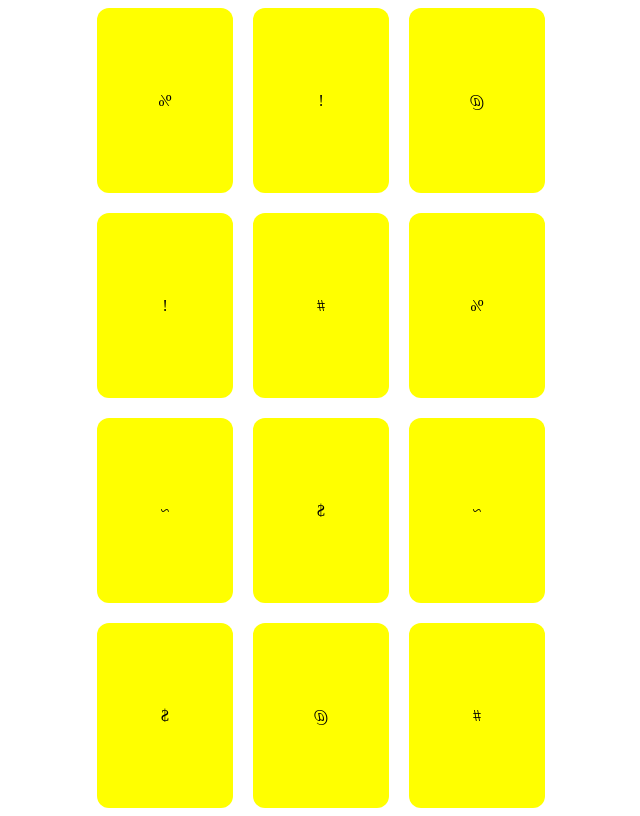
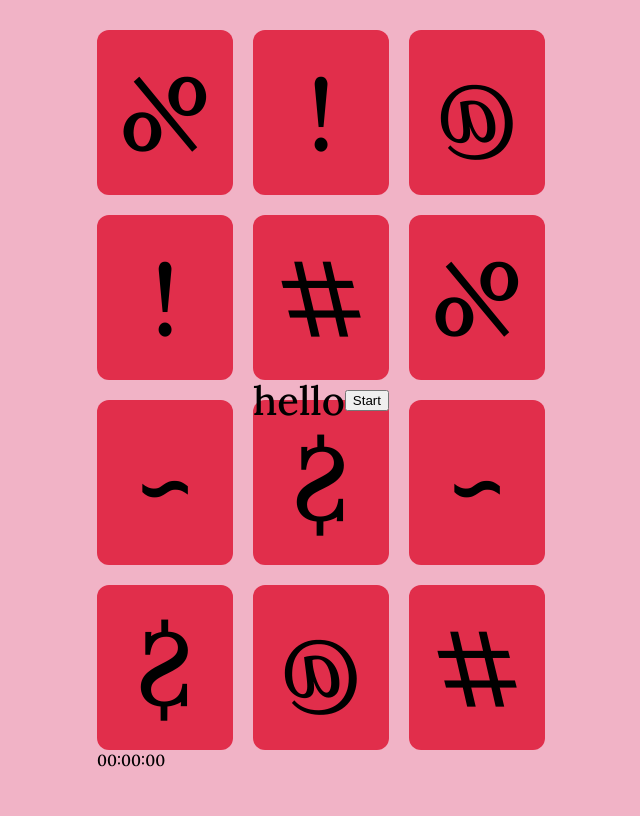
Before and after one commit to tevab/memory-game, a React (Create React App) app: page / in a window 1280 px wide. Shown: the whole page, without its empty margins (319-959 px from the left). Built offline with nearby package versions, Linux system fonts and the light colour scheme.

Commit message:
Structure, design, and timer

```diff
--- a/package.json
+++ b/package.json
@@ -9,6 +9,7 @@
     "react": "^18.2.0",
     "react-dom": "^18.2.0",
     "react-scripts": "5.0.1",
+    "react-timer-hook": "^3.0.5",
     "styled-components": "^5.3.6",
     "web-vitals": "^2.1.4"
   },
--- a/public/index.html
+++ b/public/index.html
@@ -10,6 +10,9 @@
       content="Web site created using create-react-app"
     />
     <link rel="apple-touch-icon" href="%PUBLIC_URL%/logo192.png" />
+    <link rel="preconnect" href="https://fonts.googleapis.com">
+    <link rel="preconnect" href="https://fonts.gstatic.com" crossorigin>
+    <link href="https://fonts.googleapis.com/css2?family=Lora:ital,wght@0,500;1,400&display=swap" rel="stylesheet">
     <!--
       manifest.json provides metadata used when your web app is installed on a
       user's mobile device or desktop. See https://developers.google.com/web/fundamentals/web-app-manifest/
--- a/src/App.js
+++ b/src/App.js
@@ -1,14 +1,24 @@
 import { useEffect, useState } from "react";
-import Wrapper from "./Wrapper/Wrapper";
+import GlobalStyle from './Theme/globalStyle';
+import Wrapper from "./Components/Wrapper/Wrapper";
+import Message from "./Components/Message/Message";
+import Timer from "./Components/Timer/Timer";
 
 function App() {
 
+  const [showMessage, setShowMessage] = useState(false);
+  const [start, setStart] = useState(false);
+  const [end, setEnd] = useState(false);
   const [cardOne, setCardOne] = useState('');
   const [cardTwo, setCardTwo] = useState('');
   const [message, setMessage] = useState('');
   const [clearedCards, setClearedCards] = useState([]);
 
-  useEffect (() => {
+  useEffect(() => {
+    setShowMessage(true);
+  }, []);
+
+  useEffect(() => {
     if (cardTwo !== '' && cardOne === cardTwo) {
       setMessage('yay');
     } else if (cardTwo !== '' && cardOne !== cardTwo) {
@@ -19,6 +29,8 @@ function App() {
   useEffect(() => {
     if (clearedCards.length >= 6) {
       setMessage('good job!');
+      setStart(false);
+      setEnd(true);
     } else {
       return;
     }
@@ -26,7 +38,18 @@ function App() {
 
   return (
     <>
-      {message}
+      <GlobalStyle />
+      {(message || showMessage) && (
+        <Message
+          showMessage={showMessage}
+          setShowMessage={setShowMessage}
+          setStart={setStart}
+          setEnd={setEnd}
+          message={message}
+          start={start}
+          end={end}
+        />
+      )}
       <Wrapper
         cardOne={cardOne}
         setCardOne={setCardOne}
@@ -37,6 +60,10 @@ function App() {
         message={message}
         setMessage={setMessage}
       />
+      <Timer
+        start={start}
+        end={end}
+      />
     </>
   );
 }
--- a/src/Card/Card.jsx
+++ b/src/Components/Card/Card.jsx
@@ -4,7 +4,7 @@ import { useState, useRef } from "react";
 import { useEffect } from "react";
 
 const StyledCard = styled.div`
-    background-color: ${props => props.isActive ? 'red' : 'yellow'};
+    background-color: ${props => props.isActive ? '#ffd4eb' : '#e12e4b'};
     border-radius: 12px;
     display: flex;
     align-items: center;
@@ -13,7 +13,9 @@ const StyledCard = styled.div`
     transition: all 200ms ease-in-out;
     width: 100%;
     transform: ${props => props.isActive ? 'rotateY(0deg)' : 'rotateY(180deg)'};
-    // color: ${props => props.isActive ? 'black' : 'transparent'};
+    // color: ${props => props.isActive ? '#e12e4b' : 'transparent'};
+    font-size: 8vw;
+    cursor: pointer;
 `;
 
 function Card(props) {
--- /dev/null
+++ b/src/Components/Message/Message.jsx
@@ -0,0 +1,63 @@
+import React from "react";
+import { useState } from "react";
+import { useEffect } from "react";
+import styled from "styled-components";
+
+const MessageContainer = styled.div`
+    position: absolute;
+    top: 0;
+    bottom: 0;
+    left: 0;
+    right: 0;
+    z-index: 1;
+    display: flex;
+    justify-content: center;
+    align-content: center;
+    align-items: center;
+    font-size: 40px;
+    transition: all 400ms ease-in-out;
+    opacity: ${props => props.visible ? 1 : 0};
+`;
+
+function Message(props) {
+
+    const [visible, setVisible] = useState(false);
+
+    useEffect(() => {
+        setTimeout(() => {
+            setVisible(true);
+        }, 200);
+    }, []);
+
+    const handleClick = () => {
+        setVisible(false);
+        if (props.showMessage) {
+            setTimeout(() => {
+                props.setShowMessage(false);
+                props.setStart(true);
+                props.setEnd(false);
+            }, 400);
+        } else {
+            setTimeout(() => {
+                props.setShowMessage(false);
+            }, 400);
+        };
+    };
+
+    return (
+        <MessageContainer
+            showMessage={props.showMessage}
+            visible={visible}
+        >
+            {props.message ? props.message : 'hello'}
+            <button
+                onClick={handleClick}
+            >
+               {props.showMessage ? 'Start' : !props.showMessage && props.start ? 'Continue' : 'Restart'}
+            </button>
+        </MessageContainer>
+
+    )
+}
+
+export default Message;
--- /dev/null
+++ b/src/Components/Timer/Timer.jsx
@@ -0,0 +1,43 @@
+import React from "react";
+import { useStopwatch } from "react-timer-hook";
+import { useEffect } from "react";
+
+function Timer(props) {
+
+    const {
+        seconds,
+        minutes,
+        hours,
+        days,
+        isRunning,
+        start,
+        pause,
+        reset,
+      } = useStopwatch({ autoStart: false });
+
+        const hourTime = hours < 10 ? `0${hours}` : `${hours}`;
+        const minuteTime = minutes < 10 ? `0${minutes}` : `${minutes}`;
+        const secondTime = seconds < 10 ? `0${seconds}` : `${seconds}`;
+
+    useEffect(() => {
+        if (props.start && !props.end) {
+            start();
+        } else if (props.end && !props.start) {
+            pause();
+        } else {
+            return;
+        }
+    }, [props.start, props.end]);
+
+    return(
+        <>
+        <span>{hourTime}</span>
+        :
+        <span>{minuteTime}</span>
+        :
+        <span>{secondTime}</span>
+        </>
+    );
+};
+
+export default Timer;
--- a/src/Wrapper/Wrapper.jsx
+++ b/src/Components/Wrapper/Wrapper.jsx
@@ -5,8 +5,8 @@ import { useState } from "react";
 import { useEffect } from "react";
 
 const StyledWrapper = styled.div`
-    width: 100vw;
-    height: 100vh;
+    width: 90vw;
+    height: 90vh;
     max-width: 56vh;
     margin: 0 auto;
     display: grid;
--- /dev/null
+++ b/src/Theme/globalStyle.js
@@ -0,0 +1,17 @@
+import { createGlobalStyle } from 'styled-components';
+
+const GlobalStyle = createGlobalStyle`
+  body {
+    height: 100vh;
+    margin: 0;
+    padding: 0;
+    display: flex;
+    justify-content: center;
+    align-content: center;
+    align-items: center;
+    background-color: #f1b3c6;
+    font-family: 'Lora', Times, serif;
+  }
+`;
+
+export default GlobalStyle;
```
Also changed, not shown: 1 other file (tests, documents, lock files or other folders).
